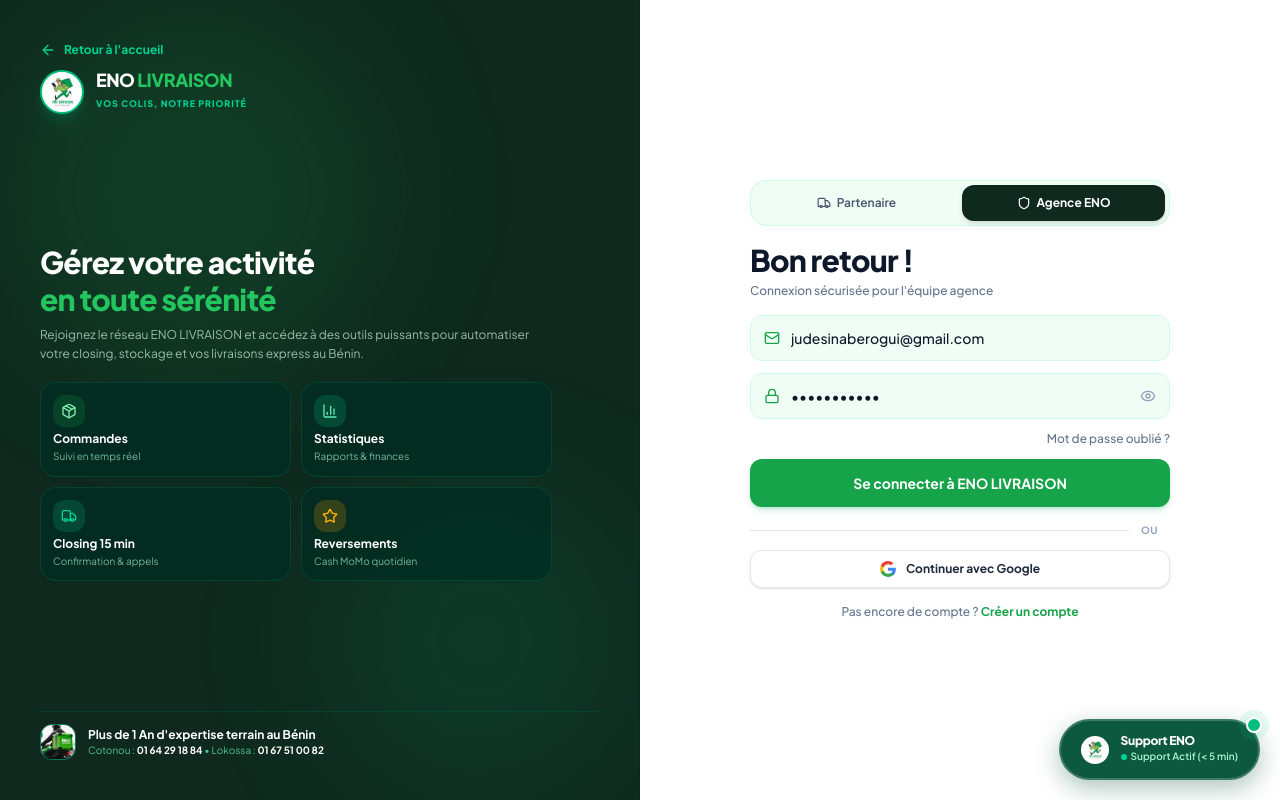
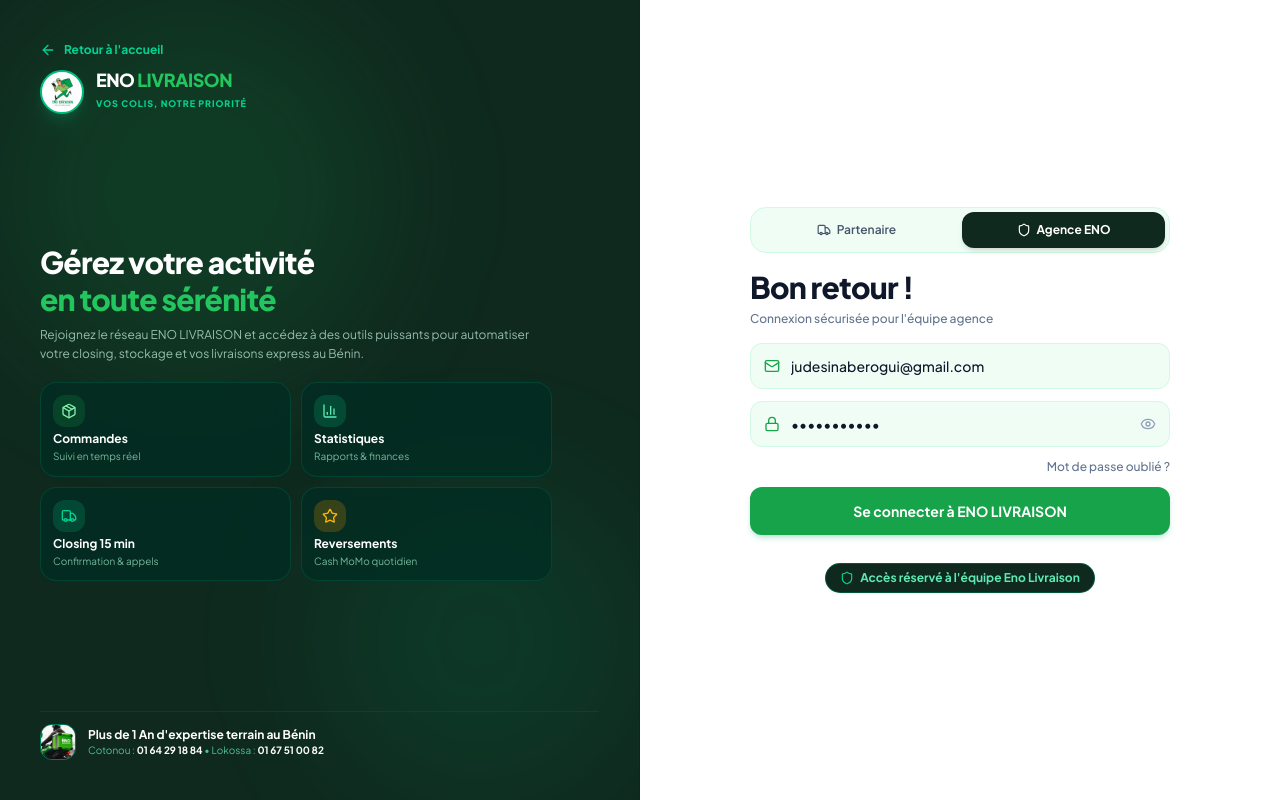
Before and after one commit to judeaymard/CLOSING, a Next.js app: page /partenaire in a window 1280 px wide. Both pictures are taken after a click on the button "Agence ENO". Built offline with nearby package versions, Linux system fonts and the light colour scheme.

Commit message:
fix(auth): hide chat on login page, remove Google/signup on Agence ENO tab and add 'Accès réservé à l\'équipe Eno Livraison'

```diff
--- a/src/app/partenaire/page.tsx
+++ b/src/app/partenaire/page.tsx
@@ -370,6 +370,16 @@
             )}
           </button>
 
+          {/* 🔘 SECTION BAS DE FORMULAIRE (DIFFÉRENCIÉE SELON RÔLE) */}
+          {role === "agence" ? (
+            <div className="pt-4 text-center">
+              <span className="inline-flex items-center gap-1.5 px-3.5 py-1.5 rounded-full bg-[#0f291e] text-emerald-300 text-xs font-bold border border-emerald-800/80 shadow-xs">
+                <Shield className="w-3.5 h-3.5 text-emerald-400" />
+                <span>Accès réservé à l&apos;équipe Eno Livraison</span>
+              </span>
+            </div>
+          ) : (
+            <>
               {/* Séparateur OU */}
               <div className="relative flex items-center justify-center pt-1">
                 <div className="border-t border-slate-200 w-full"></div>
@@ -381,10 +391,7 @@
               {/* Bouton Google */}
               <button
                 type="button"
-            onClick={() => {
-              if (role === "agence") router.push("/admin");
-              else router.push("/dashboard");
-            }}
+                onClick={() => router.push("/dashboard")}
                 className="w-full py-2.5 px-4 rounded-xl border border-slate-200 bg-white hover:bg-slate-50 text-slate-800 font-bold text-xs shadow-sm transition-all flex items-center justify-center gap-2.5 active:scale-[0.98]"
               >
                 <svg className="w-4 h-4" viewBox="0 0 24 24">
@@ -419,6 +426,8 @@
                   Créer un compte
                 </button>
               </p>
+            </>
+          )}
         </form>
       )}
     </div>
--- a/src/components/SupportChatWidget.tsx
+++ b/src/components/SupportChatWidget.tsx
@@ -2,6 +2,7 @@
 
 import React, { useState, useRef, useEffect } from "react";
 import Image from "next/image";
+import { usePathname } from "next/navigation";
 import {
   MessageCircle,
   X,
@@ -51,6 +52,7 @@
 };
 
 export default function SupportChatWidget() {
+  const pathname = usePathname();
   const [isOpen, setIsOpen] = useState(false);
   const [chatMode, setChatMode] = useState<"BOT" | "CONNECTING_HUMAN" | "HUMAN_AGENT">("BOT");
   const [messages, setMessages] = useState<Message[]>(INITIAL_MESSAGES);
@@ -58,6 +60,11 @@
   const [isTyping, setIsTyping] = useState(false);
   const [unreadCount, setUnreadCount] = useState(1);
   const messagesEndRef = useRef<HTMLDivElement>(null);
+
+  // Ne pas afficher le chat sur la page de connexion /partenaire ou la landing page
+  if (pathname === "/partenaire" || pathname === "/") {
+    return null;
+  }
 
   const scrollToBottom = () => {
     messagesEndRef.current?.scrollIntoView({ behavior: "smooth" });
```
Lines whose indentation alone changed are shown as unchanged.
